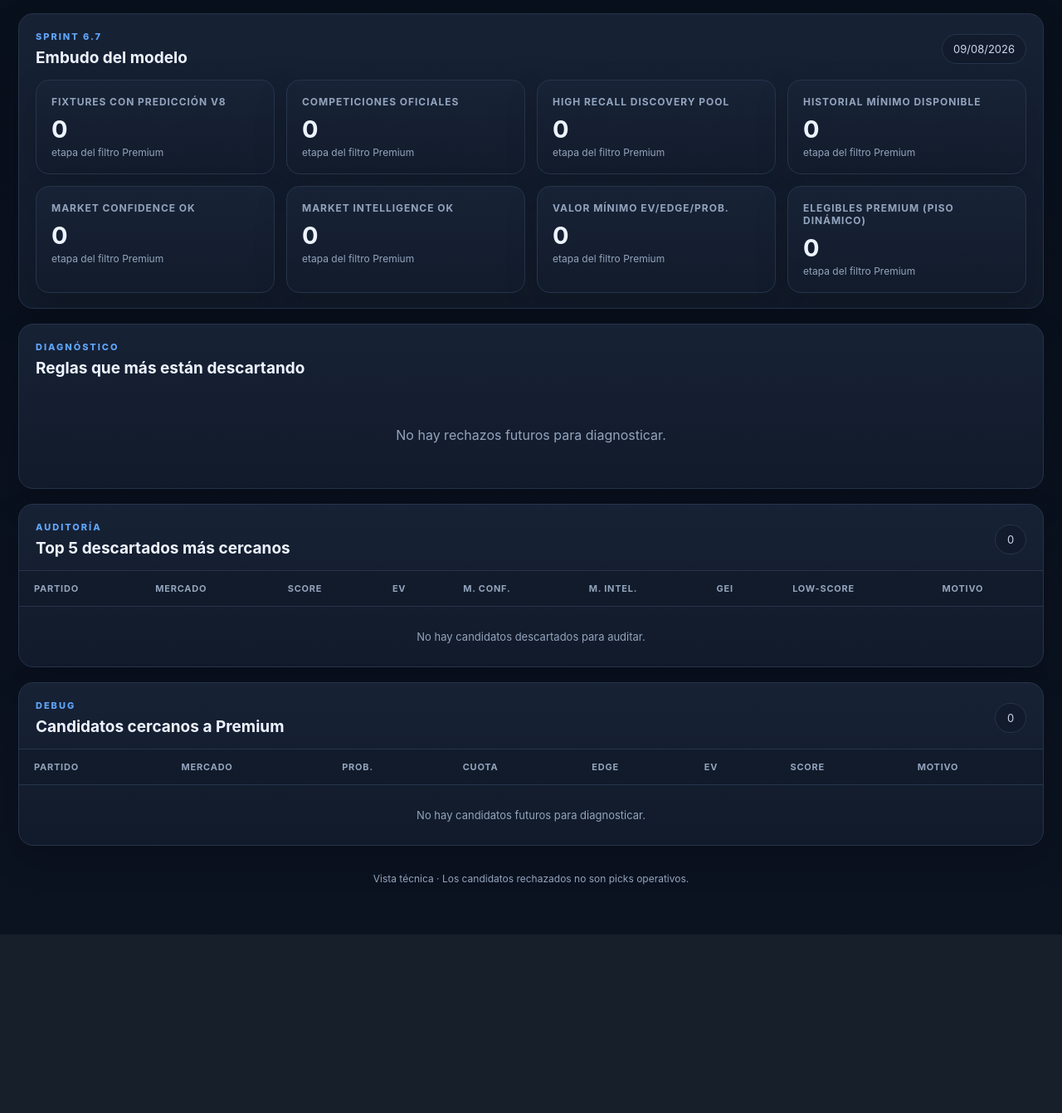
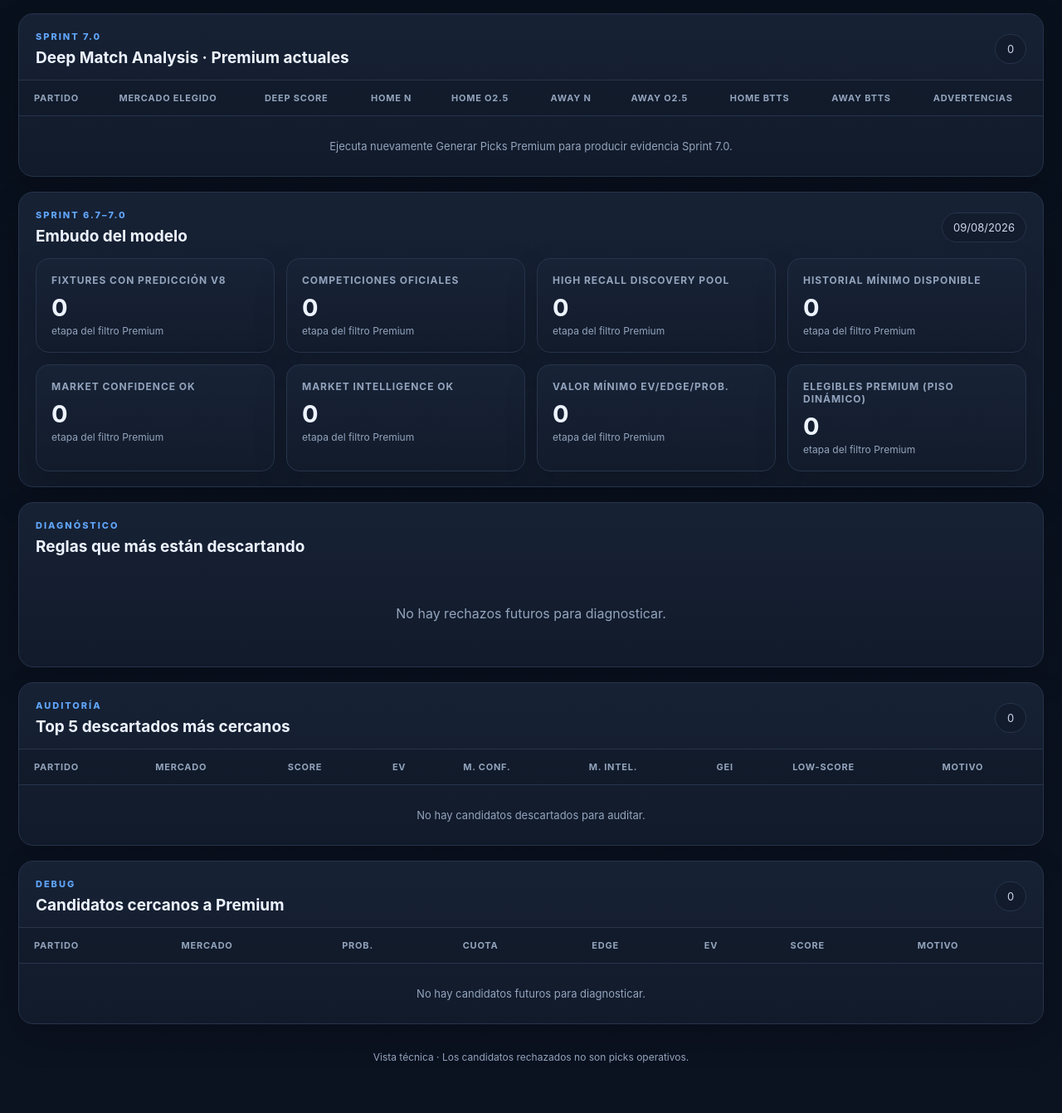
Before and after one commit to eliasfn05-cmd/football-value-engine, a Django app: page /developer/ in a window 1280 px wide. Shown: the part 125-1466 px from the top of the page at 83% size. Before the commit the page ends 1251 px from the top, so only its background shows below. Run offline with Django 5.2, Linux system fonts and the light colour scheme; data that the repository does not hold is empty.

Commit message:
feat(sprint7.0): show deep last10 evidence for premium picks

```diff
--- a/dashboard/templates/dashboard/developer.html
+++ b/dashboard/templates/dashboard/developer.html
@@ -31,7 +31,32 @@
     {% endif %}
 
     <section class="panel">
-      <div class="panel-head"><div><p class="eyebrow">SPRINT 6.7</p><h2>Embudo del modelo</h2></div><span class="count-badge">{{ model_diagnostics.target_date|date:"d/m/Y" }}</span></div>
+      <div class="panel-head"><div><p class="eyebrow">SPRINT 7.0</p><h2>Deep Match Analysis · Premium actuales</h2></div><span class="count-badge">{{ deep_premium|length }}</span></div>
+      <div class="table-wrap">
+        <table>
+          <thead><tr><th>Partido</th><th>Mercado elegido</th><th>Deep Score</th><th>Home N</th><th>Home O2.5</th><th>Away N</th><th>Away O2.5</th><th>Home BTTS</th><th>Away BTTS</th><th>Advertencias</th></tr></thead>
+          <tbody>
+            {% for row in deep_premium %}
+            <tr>
+              <td><strong>{{ row.prediction.fixture.home_team.name }}</strong> vs {{ row.prediction.fixture.away_team.name }}</td>
+              <td><span class="market-pill">{{ row.prediction.market }}</span></td>
+              <td><strong>{% if row.prediction.reasons.deep_score != None %}{{ row.prediction.reasons.deep_score|floatformat:1 }}{% else %}—{% endif %}</strong></td>
+              <td>{{ row.prediction.reasons.deep_analysis_evidence.home_sample|default:"—" }}</td>
+              <td>{% if row.prediction.reasons.deep_analysis_evidence.home_over25_rate != None %}{{ row.prediction.reasons.deep_analysis_evidence.home_over25_rate|floatformat:3 }}{% else %}—{% endif %}</td>
+              <td>{{ row.prediction.reasons.deep_analysis_evidence.away_sample|default:"—" }}</td>
+              <td>{% if row.prediction.reasons.deep_analysis_evidence.away_over25_rate != None %}{{ row.prediction.reasons.deep_analysis_evidence.away_over25_rate|floatformat:3 }}{% else %}—{% endif %}</td>
+              <td>{% if row.prediction.reasons.deep_analysis_evidence.home_btts_rate != None %}{{ row.prediction.reasons.deep_analysis_evidence.home_btts_rate|floatformat:3 }}{% else %}—{% endif %}</td>
+              <td>{% if row.prediction.reasons.deep_analysis_evidence.away_btts_rate != None %}{{ row.prediction.reasons.deep_analysis_evidence.away_btts_rate|floatformat:3 }}{% else %}—{% endif %}</td>
+              <td>{% if row.prediction.reasons.deep_analysis_warnings %}{{ row.prediction.reasons.deep_analysis_warnings|join:", " }}{% else %}Sin alertas profundas{% endif %}</td>
+            </tr>
+            {% empty %}<tr><td colspan="10" class="empty">Ejecuta nuevamente Generar Picks Premium para producir evidencia Sprint 7.0.</td></tr>{% endfor %}
+          </tbody>
+        </table>
+      </div>
+    </section>
+
+    <section class="panel">
+      <div class="panel-head"><div><p class="eyebrow">SPRINT 6.7–7.0</p><h2>Embudo del modelo</h2></div><span class="count-badge">{{ model_diagnostics.target_date|date:"d/m/Y" }}</span></div>
       <div class="metrics-grid developer-metrics">
         {% for row in model_diagnostics.funnel %}
         <article class="metric-card"><span>{{ row.label }}</span><strong>{{ row.count }}</strong><small>etapa del filtro Premium</small></article>
```
